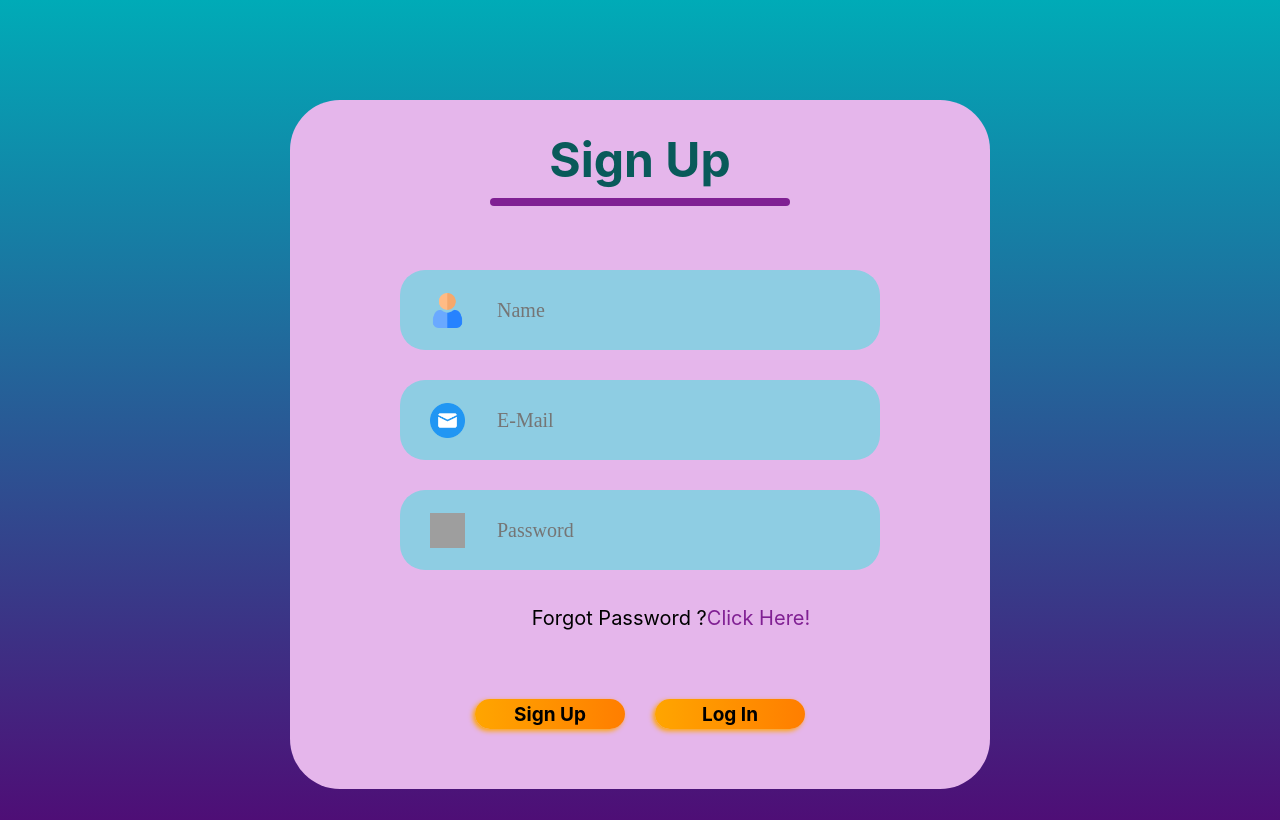
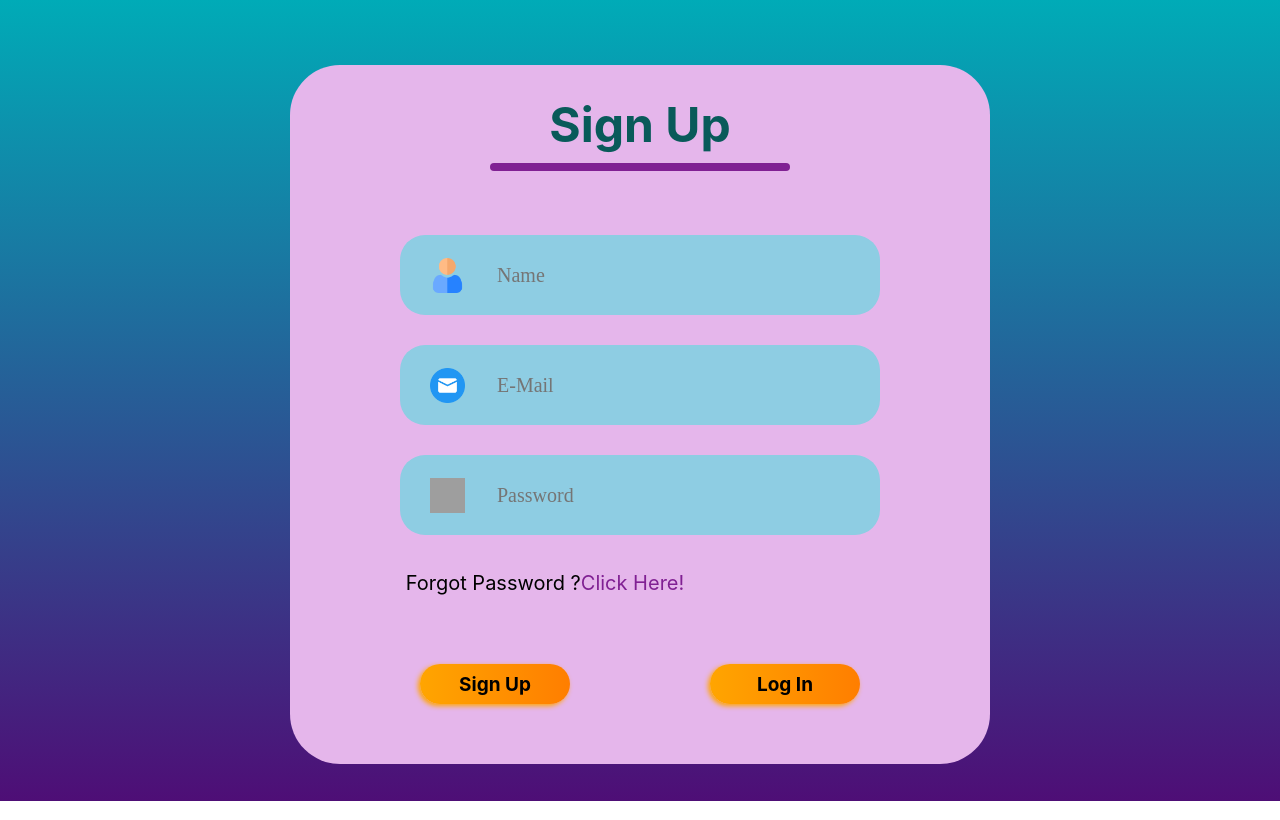
Before and after one commit to Kirttinath/sign-in-page, a React (Create React App) app: page / in a window 1280 px wide. Built offline with nearby package versions, Linux system fonts and the light colour scheme; grey boxes are pictures that could not be loaded; a web font is replaced by a local one.

Commit message:
Update login and signup page styles.

```diff
--- a/src/Components/LoginSignup/LoginSignup.css
+++ b/src/Components/LoginSignup/LoginSignup.css
@@ -8,8 +8,8 @@
     background:#e5b6eb;
     flex-direction: column;
     margin: auto;
-    margin-top: 100px;
-    margin-bottom: 0px;
+    margin-top: 65px;
+    margin-bottom: auto;
 }
 
 .header {
@@ -64,7 +64,7 @@
 }
 
 .forgot-password{
-    padding-left: 62px;
+    margin-left: -190px;
     margin-top: 27px;
     color: black;
     font-size: 20px;
@@ -84,7 +84,7 @@
     justify-content: center;
     align-items: center;
     width: 150px;
-    height: 30px;
+    height: 40px;
     color: rgb(0, 0, 0);
     background: linear-gradient(to right,#ffa500 ,#ff7e00 );
     box-shadow: -2px 2px 5px rgba(255, 165, 0) ;
@@ -93,5 +93,6 @@
     text-align: center;
     font-weight: 700;
     cursor: pointer;
-    gap: 30px;
+    margin-left: 55px;
+    margin-right: 55px;
 }
--- a/src/index.css
+++ b/src/index.css
@@ -5,7 +5,7 @@ body {
     sans-serif;
   -webkit-font-smoothing: antialiased;
   -moz-osx-font-smoothing: grayscale;
-  height: 90vh;
+  height: 92vh;
   background: linear-gradient(#00abb7, #4e0e76);
 }
 
```
